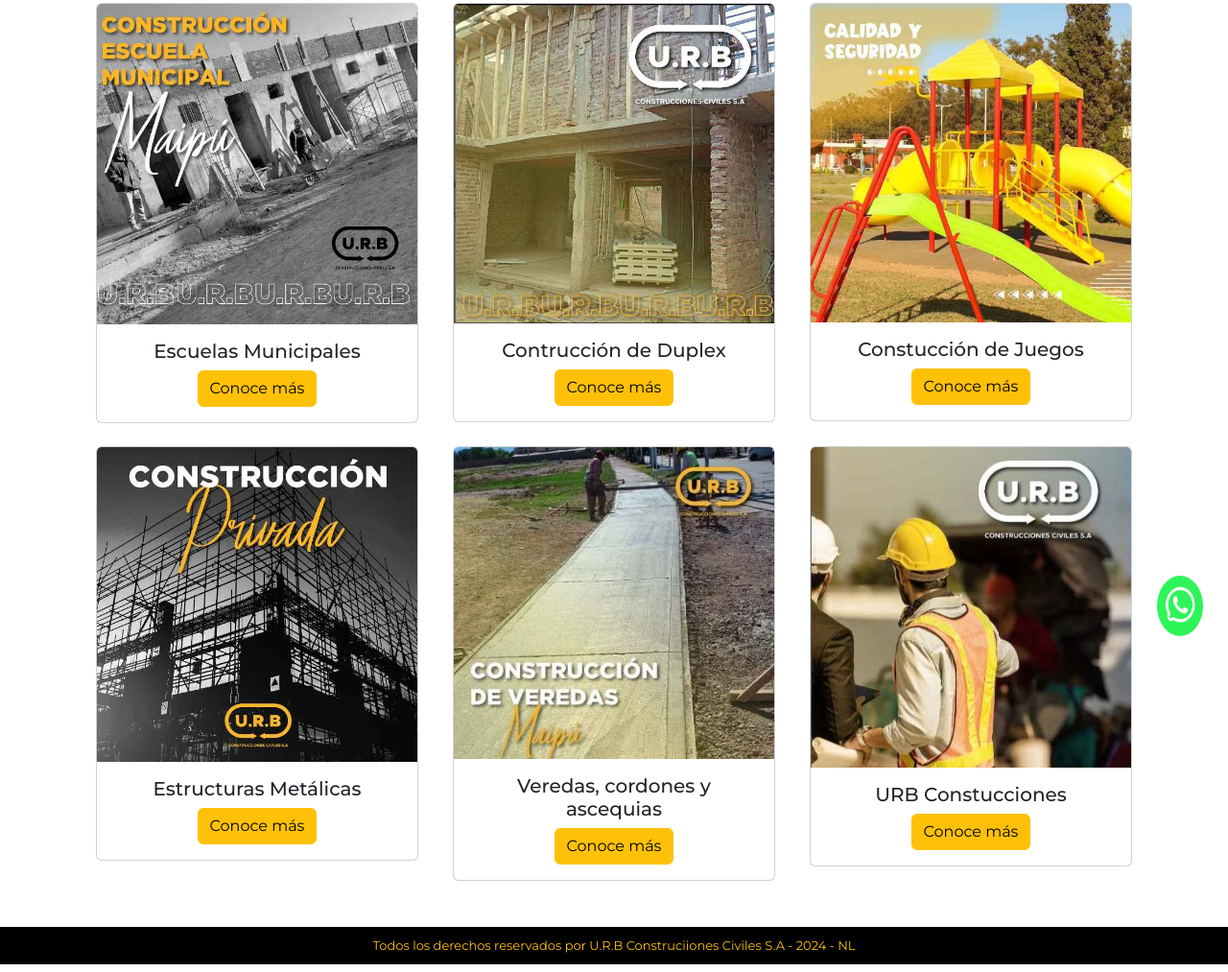
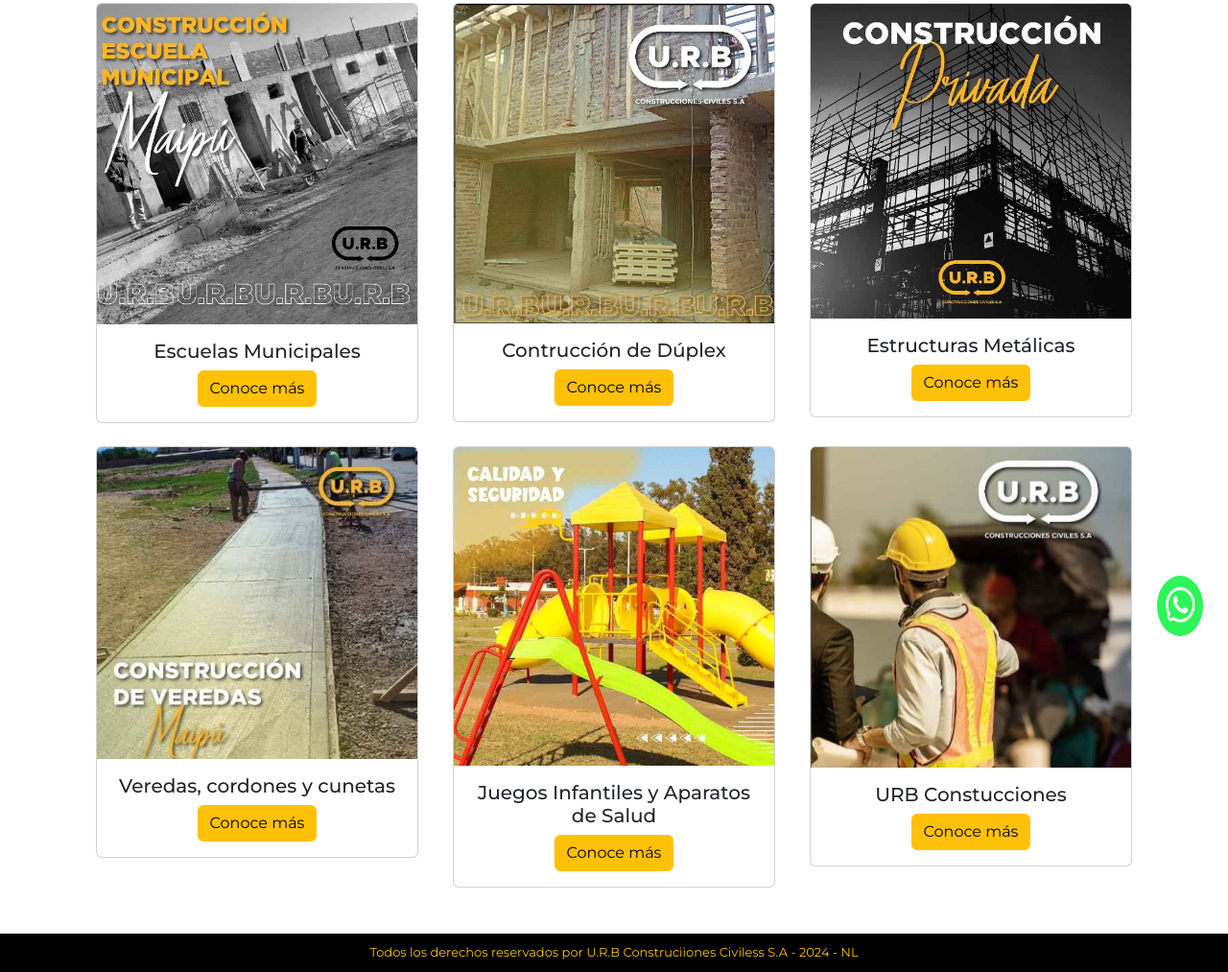
Before and after one commit to Namilo1315/urbconstruccionescivilessa, a plain HTML site: page index.html in a window 1280 px wide. Shown: the part 117-1130 px from the top of the page at 96% size. Drawn offline with nearby package versions, Linux system fonts and the light colour scheme.

Commit message:
terminado

```diff
--- a/index.html
+++ b/index.html
@@ -50,22 +50,13 @@
                             <div class="card m-auto" style="width: 21rem;">
                                 <img src="./imagenes/duplex/duplex12.jpg" class="card-img-top" alt="..." width="">
                                 <div class="card-body">
-                                  <h5 class="card-title">Contrucción de Duplex</h5>
+                                  <h5 class="card-title">Contrucción de Dúplex</h5>
 
                                   <a href="./duplex.html" class="btn btn-warning">Conoce más</a>
                                 </div>
                               </div>
                         </div>
-                        <div class=" col-lg-4 col-md-6 col-xs-12  text-center mt-4  ">
-                            <div class="card m-auto" style="width: 21rem;">
-                                <img src="./imagenes/juego2.jpg" class="card-img-top" alt="..." width="">
-                                <div class="card-body">
-                                  <h5 class="card-title">Constucción de Juegos</h5>
 
-                                  <a href="./juegos.html" class="btn btn-warning">Conoce más</a>
-                                </div>
-                              </div>
-                        </div>
                         <div class=" col-lg-4 col-md-6 col-xs-12  text-center mt-4  ">
                             <div class="card m-auto" style="width: 21rem;">
                                 <img src="./imagenes/metalica/metalica.jpg" class="card-img-top" alt="...">
@@ -80,9 +71,19 @@
                             <div class="card m-auto" style="width: 21rem;">
                                 <img src="./imagenes/vereda.jpg" class="card-img-top" alt="..." width="">
                                 <div class="card-body">
-                                  <h5 class="card-title">Veredas, cordones y ascequias</h5>
+                                  <h5 class="card-title">Veredas, cordones y cunetas</h5>
 
                                   <a href="./veredas.html" class="btn btn-warning">Conoce más</a>
+                                </div>
+                              </div>
+                        </div>
+                        <div class=" col-lg-4 col-md-6 col-xs-12  text-center mt-4  ">
+                            <div class="card m-auto" style="width: 21rem;">
+                                <img src="./imagenes/juego2.jpg" class="card-img-top" alt="..." width="">
+                                <div class="card-body">
+                                  <h5 class="card-title">Juegos Infantiles y Aparatos de Salud</h5>
+
+                                  <a href="./juegos.html" class="btn btn-warning">Conoce más</a>
                                 </div>
                               </div>
                         </div>
@@ -111,7 +112,7 @@
 
     <footer id="footer">
 
-        <p class=" mt-5 text-center footer text-warning ">Todos los derechos reservados por U.R.B Construciiones Civiles S.A - 2024 - NL</p>
+        <p class=" mt-5 text-center footer text-warning ">Todos los derechos reservados por U.R.B Construciiones Civiless S.A - 2024 - NL</p>
 
     </footer>
 
```
